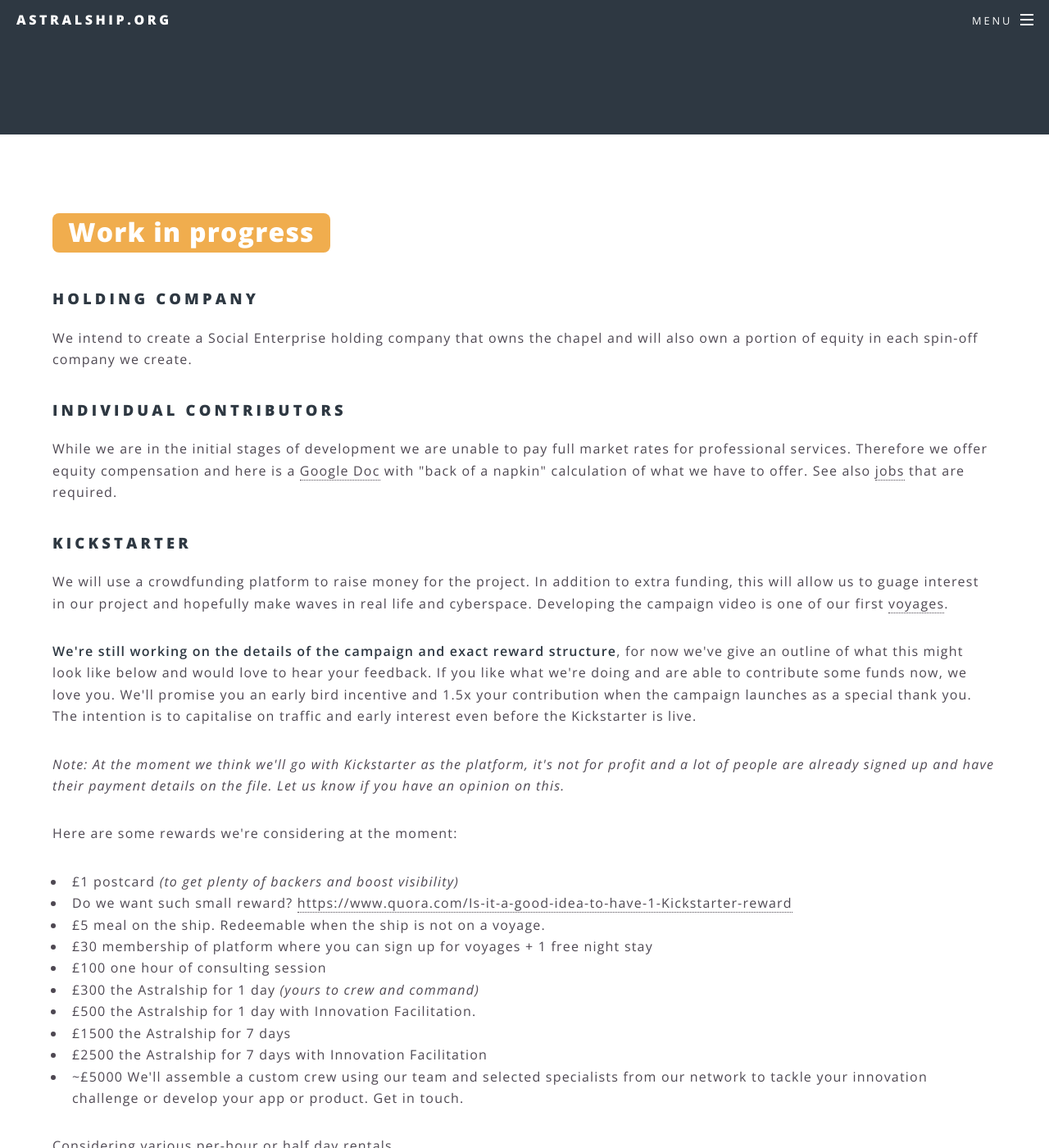
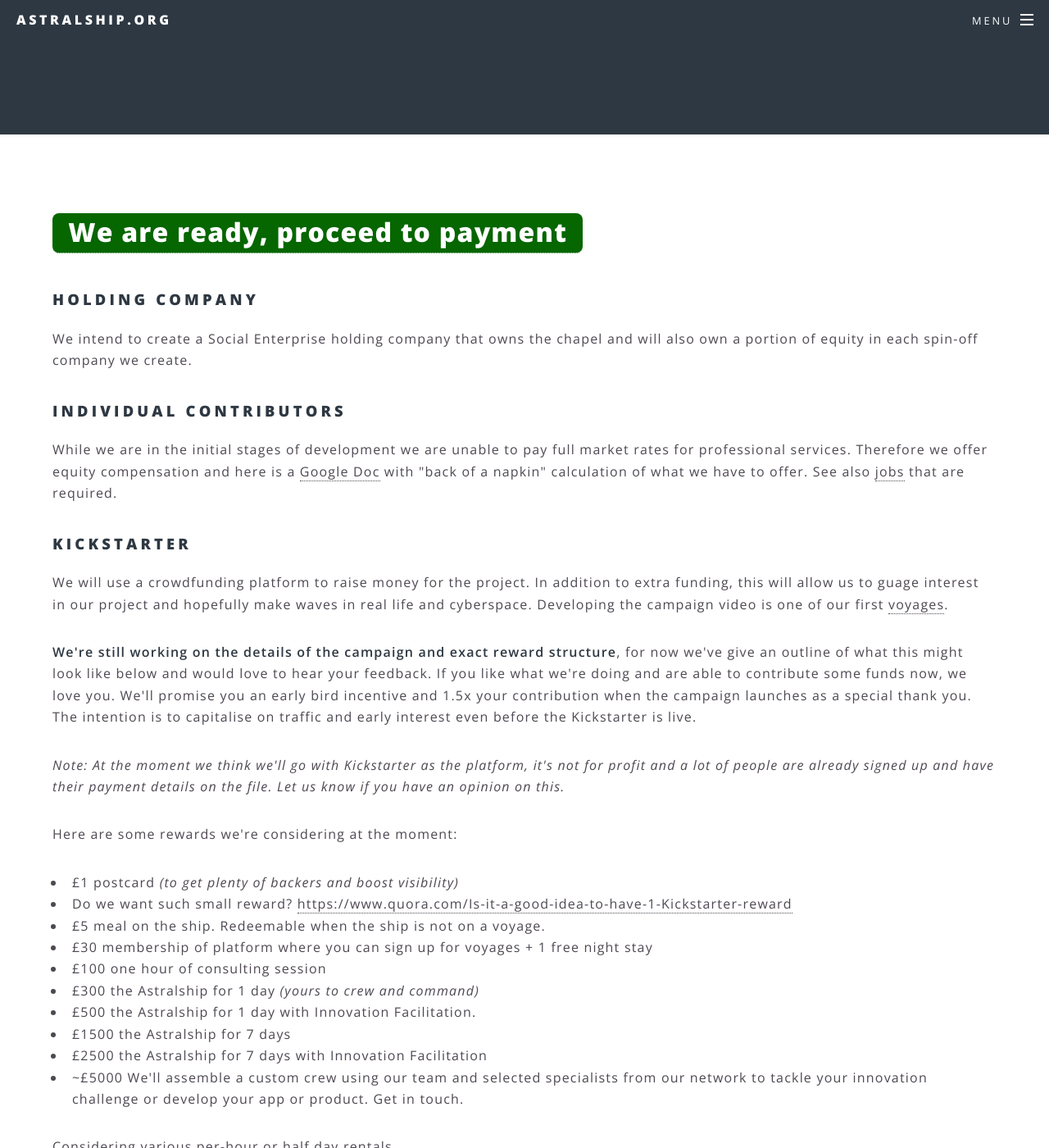
Before and after one commit to astralship/astralship.github.io, a Jekyll site: the page built from investment.html, in a window 1280 px wide and 1400 px high, scrolled down 229 px. Shown: the whole window at 82% size. Built offline with Jekyll 4.4.1, drawn with Linux system fonts in a browser that asks for light colours; comment, search, counter and statistics services are not loaded; some of the changed text lies outside the part shown.

Commit message:
PAYMENTS LIVE?

```diff
--- a/_sass/our-styles.scss
+++ b/_sass/our-styles.scss
@@ -68,6 +68,20 @@
   border-radius: .25em;
 }
 
+.ready {
+  margin-bottom: 40px;
+  font-size: 2em;
+  background-color: #066600;
+  display: inline-block;
+  padding: .2em .6em .3em;
+  font-weight: 700;
+  line-height: 1;
+  color: #fff;
+  text-align: center;
+  white-space: nowrap;
+  vertical-align: baseline;
+  border-radius: .25em;
+}
 
 // BORROWED FROM DAN'S WEBSITE
 
@@ -150,6 +164,7 @@
 .markupDesc .description {
   display: none;
   padding: 5px 0 0 5px;
+  font-style: italic;
 }
 .markupDesc .description.active { /* TODO: add some fancy transition effect: https://www.impressivewebs.com/animate-display-block-none/ */
   display: block;
--- a/investment.html
+++ b/investment.html
@@ -5,8 +5,7 @@
 order: 20
 ---
 
-	<div class="wip">Work in progress</div>
-
+	<a href="#ready" class="ready">We are ready, proceed to payment</a>
 
 
 	<h3>Holding company</h3>
@@ -100,3 +99,46 @@
 	<p>At this stage we are planning crowdfunding campaign that is achievable and realistic. Once we prove that everything works as expected we will be ready for much larger investments to acquire real-estate in other worldwide and European locations <em>(London, Berlin, Amsterdam, Barcelona)</em> - international hubs with access to creative talent.</p>
 
 	<p>First ship in Snowdonia is to demonstrate that is not only economically sustainable but also a facilitates the highest degrees of human creativity, collaboration and productivity - see <a href="flow.html">flow states</a>. Once we've proved this we'll build other ships in exceptional locations around the world. We believe it's quite possible for a talent young creatives and developers to be able to travel and work on voyages without ever needing to take up a year in year out 9-5 conventional job to fund their way.</p>
+
+	<a name="ready">
+	<h3>Getting ready</h3>
+	<script src="https://checkout.stripe.com/checkout.js"></script> <!-- saving some bandwidth -->
+
+
+	<p>If you are at this point - we assume you have a decent understanding the <strong>astralship</strong></p>
+	<p>We are going to run Kickstarter campaign and before it goes live we offer discounted rewards, see <a href="investment">investment</a>.</p>
+	<p>We operate in a fully transparent (open-source) manner, see <a href="https://www.facebook.com/astralship/videos/244750819331592/">video on FB</a> explaining our tools.</p>
+	<p>We are not lawyers, accountants, significant others - we are on the <a href="mission">mission</a> to heal the planet.</p>
+	<p>We kindly appreciate all the financial contributions - money will be put to a good use, primarily <a href="refurbishment">refurbishment</a>.</p>
+	<p>We hope this website is easy to use, in case of any question please <a href="contact">contact us</a> directly.</p>
+
+	<br><br>
+
+	<span id="thankyou" style="display:none; font-weight: bold;">Thank you so much!<br>That is more than awesome.<br>You are the winner!</span> <!-- TODO: Add social media sharing -->
+	<span id="error" style="display:none; font-weight: bold;">Error: <span id="exact-error"></span> <a href="javascript:location.reload()">Reload</a></span>
+
+	<span class="payments">
+	<h3>Select your reward:</h3>
+
+	<div class="markupButt"></div>
+	<div class="markupDesc"></div>
+
+	<br><br>
+
+	<a href="" id="stripe-button" class="payments"><span style="display: block; min-height: 30px;">Pay with Card</span></a>
+
+	<br><br>
+
+	<form name="_xclick" action="https://www.paypal.com/uk/cgi-bin/webscr" method="post" class="payments">
+	  <input type="hidden" name="cmd" value="_xclick">
+	  <input type="hidden" name="business" value="" id="paypal-business">
+	  <input type="hidden" name="currency_code" value="" id="paypal-currency-code">
+	  <input type="hidden" name="item_name" value="" id="paypal-item-name">
+	  <input type="hidden" name="amount" value="" id="paypal-amount">
+	  <input type="hidden" name="no_shipping" value="1">
+	  <input type="image" src="images/paypal.gif" border="0" name="submit" alt="Make payments with PayPal - it's fast, free and secure!" style="height:40px">
+	</form>
+
+	<input disabled value="17zVA88xk4Ma7Cza4NXGYcP4Z1Qz7TUdzV" style="color: black; padding: 5px; width: 410px;">
+
+	</span>
--- a/js/payments.js
+++ b/js/payments.js
@@ -110,5 +110,5 @@
 
 // Close Checkout on page navigation
 $(window).on('popstate', function() {
-  handler.close();
+  stripePopup.close();
 });
```
Also changed, not shown: checkout.html (deleted, +0 -47 lines).
